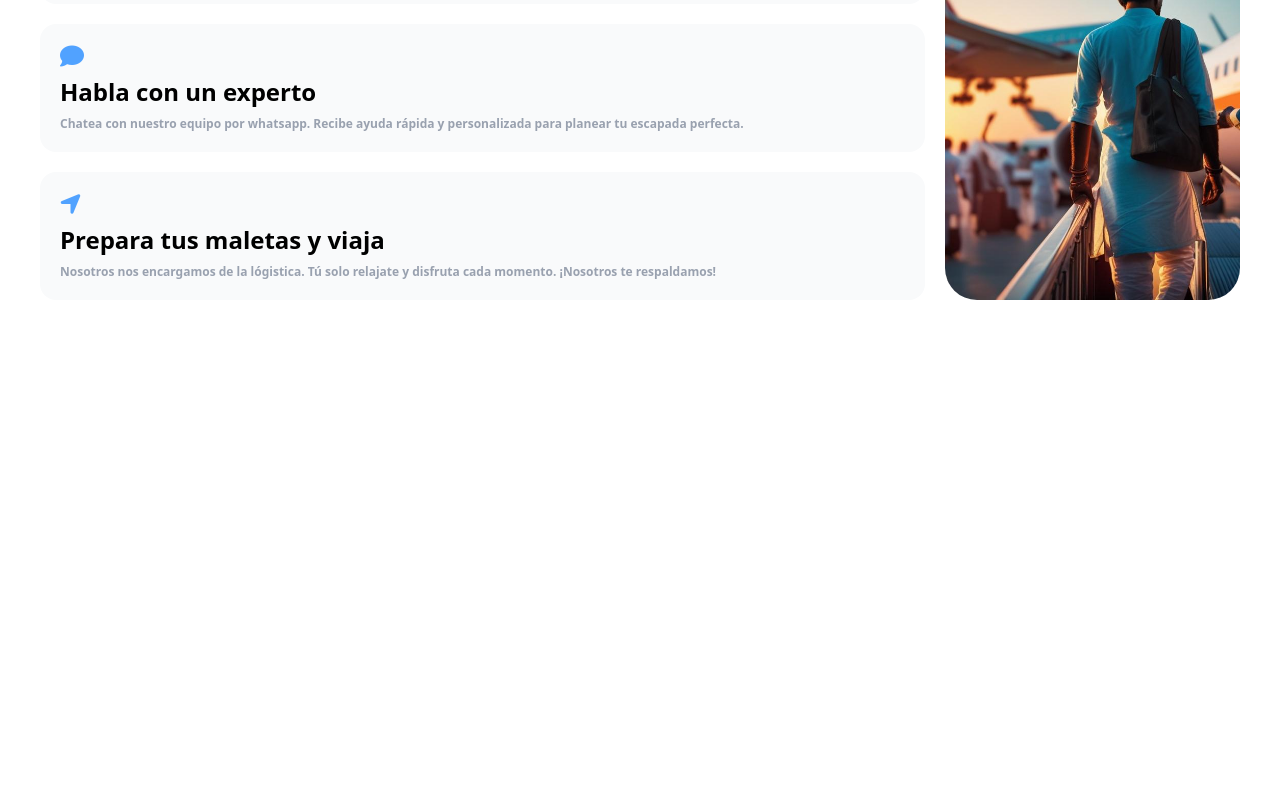
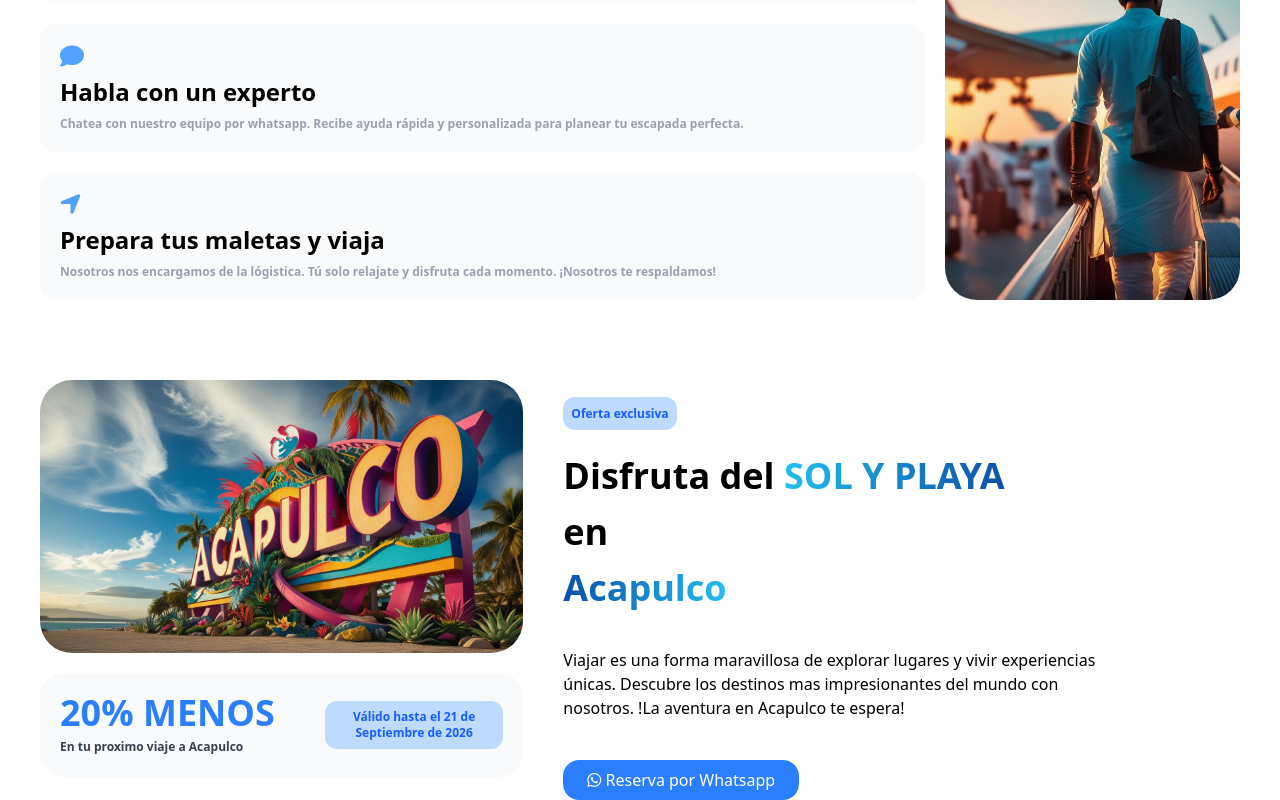
Before and after one commit to bryanmsombra27/templates-ssr, an Angular app: page / in a window 1280 px wide. Shown: the part 2003-2803 px from the top of the page. Before the commit the page ends 2303 px from the top, so only its background shows below. Built offline with nearby package versions, Linux system fonts and the light colour scheme.

Commit message:
adding ofert section

```diff
--- a/src/app/app.html
+++ b/src/app/app.html
@@ -5,3 +5,5 @@
 <app-card />
 
 <app-steps />
+
+<app-ofert />
--- a/src/app/app.ts
+++ b/src/app/app.ts
@@ -4,10 +4,11 @@ import { Hero } from './components/hero/hero';
 import { Brands } from './components/brands/brands';
 import { Card } from './components/card/card';
 import { Steps } from './components/steps/steps';
+import { Ofert } from './components/ofert/ofert';
 
 @Component({
   selector: 'app-root',
-  imports: [Header, Hero, Brands, Card, Steps],
+  imports: [Header, Hero, Brands, Card, Steps, Ofert],
   templateUrl: './app.html',
   styleUrl: './app.css',
 })
--- a/src/app/components/ofert/ofert.css
+++ b/src/app/components/ofert/ofert.css
@@ -0,0 +1,11 @@
+.gradient {
+  background: linear-gradient(to left, #0b50aa, #21bfef);
+  background-clip: text;
+  -webkit-text-fill-color: transparent;
+}
+
+.gradient-right {
+  background: linear-gradient(to right, #0b50aa, #21bfef);
+  background-clip: text;
+  -webkit-text-fill-color: transparent;
+}
--- a/src/app/components/ofert/ofert.html
+++ b/src/app/components/ofert/ofert.html
@@ -1 +1,42 @@
-<p>ofert works!</p>
+<section class="max-w-[1200px] mx-auto mt-20">
+    <div class="flex gap-10 ">
+        <div class="w-5/12">
+            <img src="welcome.jpg" class="rounded-4xl" alt="bienvenida">
+            <div class="flex gap-4 items-center justify-center mt-5 bg-gray-50 rounded-3xl p-5">
+                <div class="w-7/12">
+                    <p class="uppercase text-blue-500 font-bold text-4xl">20% menos</p>
+                    <span class="text-xs text-gray-700 font-semibold">En tu proximo viaje a Acapulco</span>
+                </div>
+
+                <span class="w-5/12 bg-blue-200 text-blue-600 font-bold rounded-xl text-xs p-2 text-center">Válido hasta
+                    el 21 de
+                    Septiembre de
+                    2026
+                </span>
+
+            </div>
+
+        </div>
+        <div class="w-7/12 mt-5">
+            <span class="bg-blue-200 text-blue-600 font-bold rounded-xl text-xs p-2 text-center">Oferta exclusiva
+            </span>
+            <h1 class="font-bold text-4xl mt-8">Disfruta del <span class="uppercase gradient ">sol y playa</span>
+                <br />
+                <span class="my-4 inline-block text-md">en</span>
+                <br />
+                <span class="gradient-right">Acapulco</span>
+            </h1>
+
+            <p class="mt-10 w-10/12">Viajar es una forma maravillosa de explorar lugares y vivir experiencias únicas.
+                Descubre
+                los destinos
+                mas impresionantes del mundo con nosotros. !La aventura en Acapulco te espera!</p>
+
+            <button class="bg-blue-500 text-white px-6 py-2 rounded-2xl mt-10">
+                <i class="fa-brands fa-whatsapp"></i>
+                Reserva por Whatsapp </button>
+        </div>
+
+    </div>
+
+</section>
```
Also changed, not shown: src/app/components/ofert/ofert.ts (+4 -5 lines).
